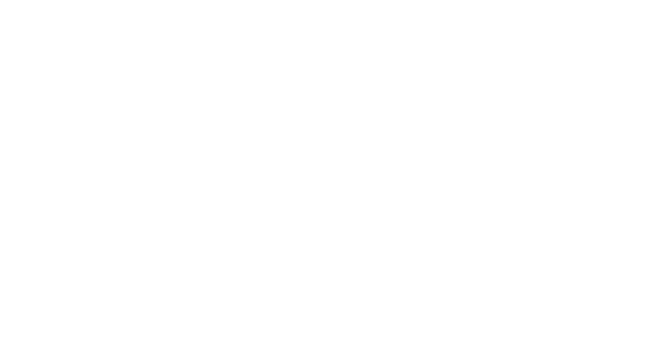
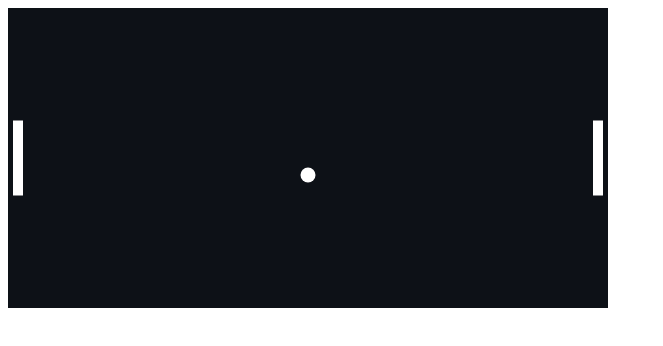
Before and after one commit to st1vms/Pong, a plain HTML site: page src/index.html in a window 1280 px wide. Shown: the whole page, without its empty margins (0-663 px from the left). Drawn offline with Linux system fonts and the light colour scheme; the site is published under a folder, as on GitHub Pages, so addresses that start at the root find nothing.

Commit message:
fixed pong.js inclusion

```diff
--- a/src/index.html
+++ b/src/index.html
@@ -10,7 +10,7 @@
         <canvas id="game-canvas" width="600px" height="300px"></canvas>
     </div>
 
-    <script src="/pong.js" defer></script>
+    <script src="pong.js" defer></script>
 </body>
 
 </html>
```
